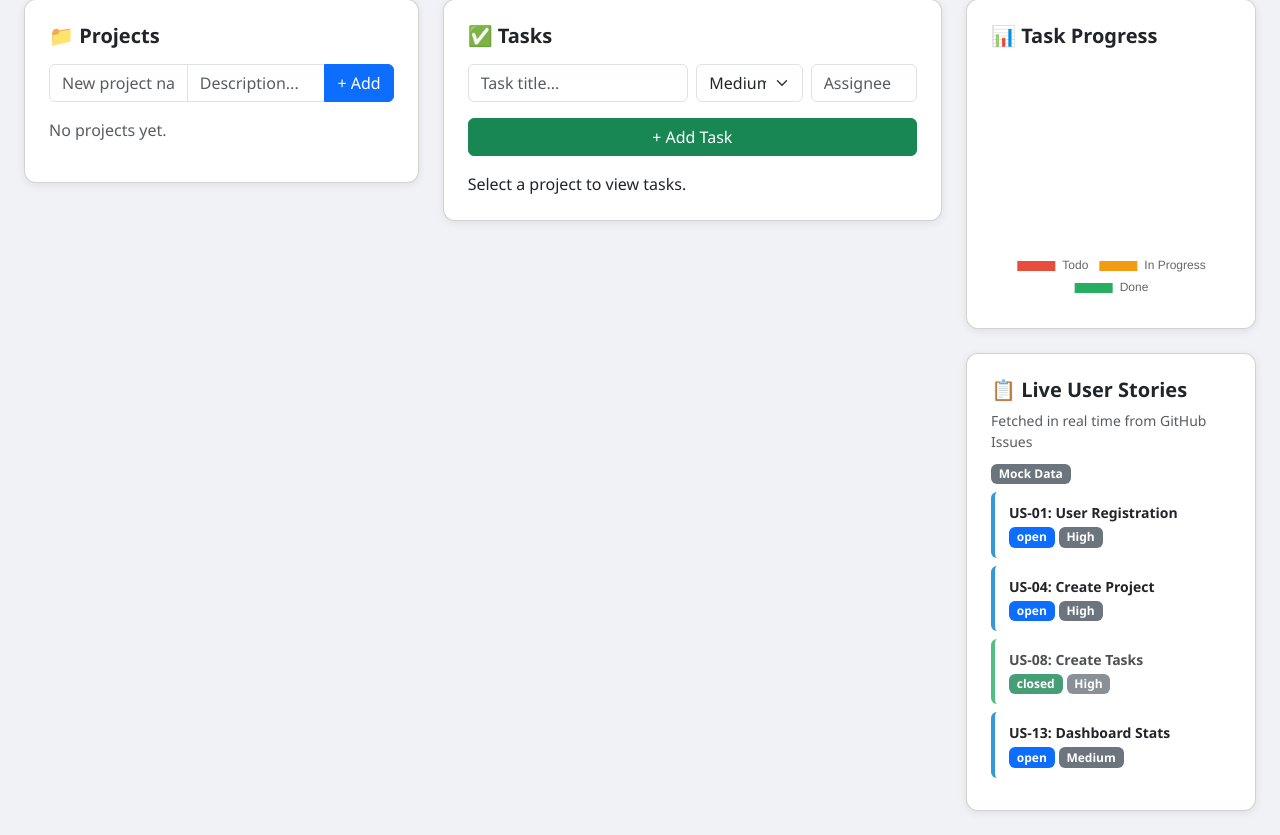
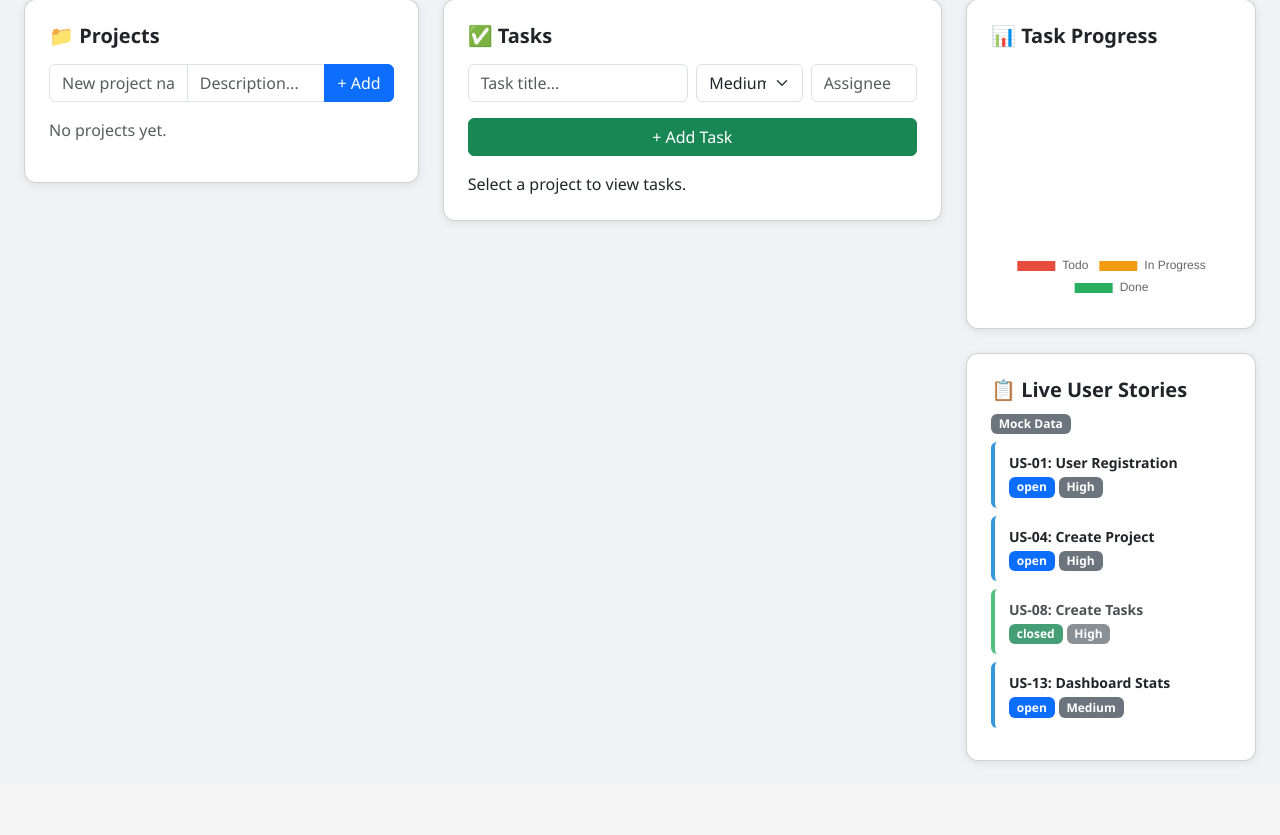
Before and after one commit to Harshini280905/smart-track, a Flask app: page / in a window 1280 px wide. Shown: the part 103-938 px from the top of the page. After the commit the page ends 867 px from the top, so only its background shows below. Run offline with Flask 3, Linux system fonts and the light colour scheme; data that the repository does not hold is empty.

Commit message:
chore(ui):changes in ui

```diff
--- a/templates/index.html
+++ b/templates/index.html
@@ -66,7 +66,6 @@
       </div>
       <div class="card p-4">
         <h5 class="fw-bold mb-2">📋 Live User Stories</h5>
-        <p class="text-muted small mb-2">Fetched in real time from GitHub Issues</p>
         <div id="storiesList">Loading stories...</div>
       </div>
     </div>
```
